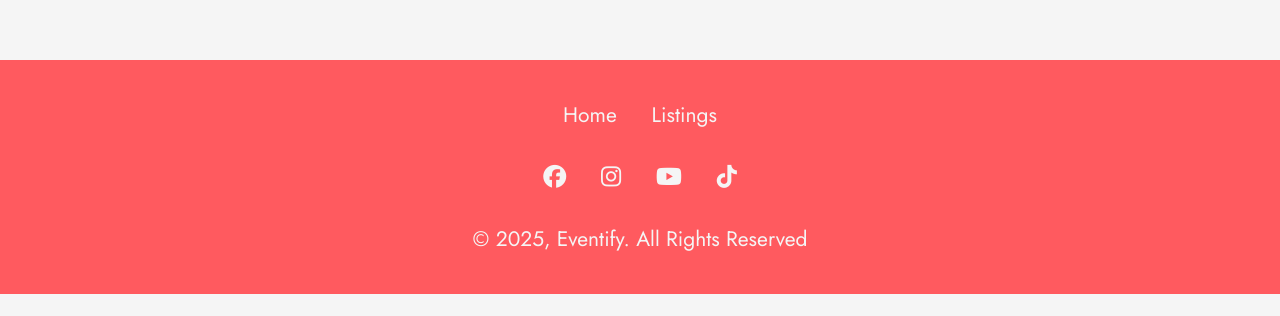
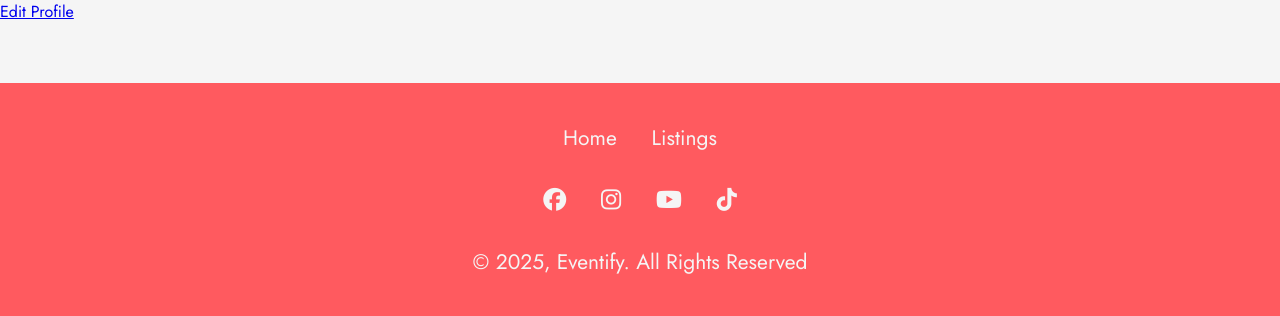
Before and after one commit to 582-41W-VA/lia-Eventify, a Django app: template lia_project2/events/templates/events/dashboard.html in a window 1280 px wide. Shown: the part 259-575 px from the top of the page. Run offline with Django 5.2, Linux system fonts and the light colour scheme; the template is opened without the code that fills it, so the values that code supplies are empty; some web fonts are replaced.

Commit message:
added edit_profile  in block content for dashboard

```diff
--- a/lia_project2/events/templates/events/dashboard.html
+++ b/lia_project2/events/templates/events/dashboard.html
@@ -8,4 +8,6 @@
   <p><strong>Bio:</strong> {{ user.bio }}</p>
   <p><strong>Joined:</strong> {{ user.date_joined }}</p>
 
+  <a href="{% url 'edit_profile' %}">Edit Profile</a>
+
 {% endblock %}
```
